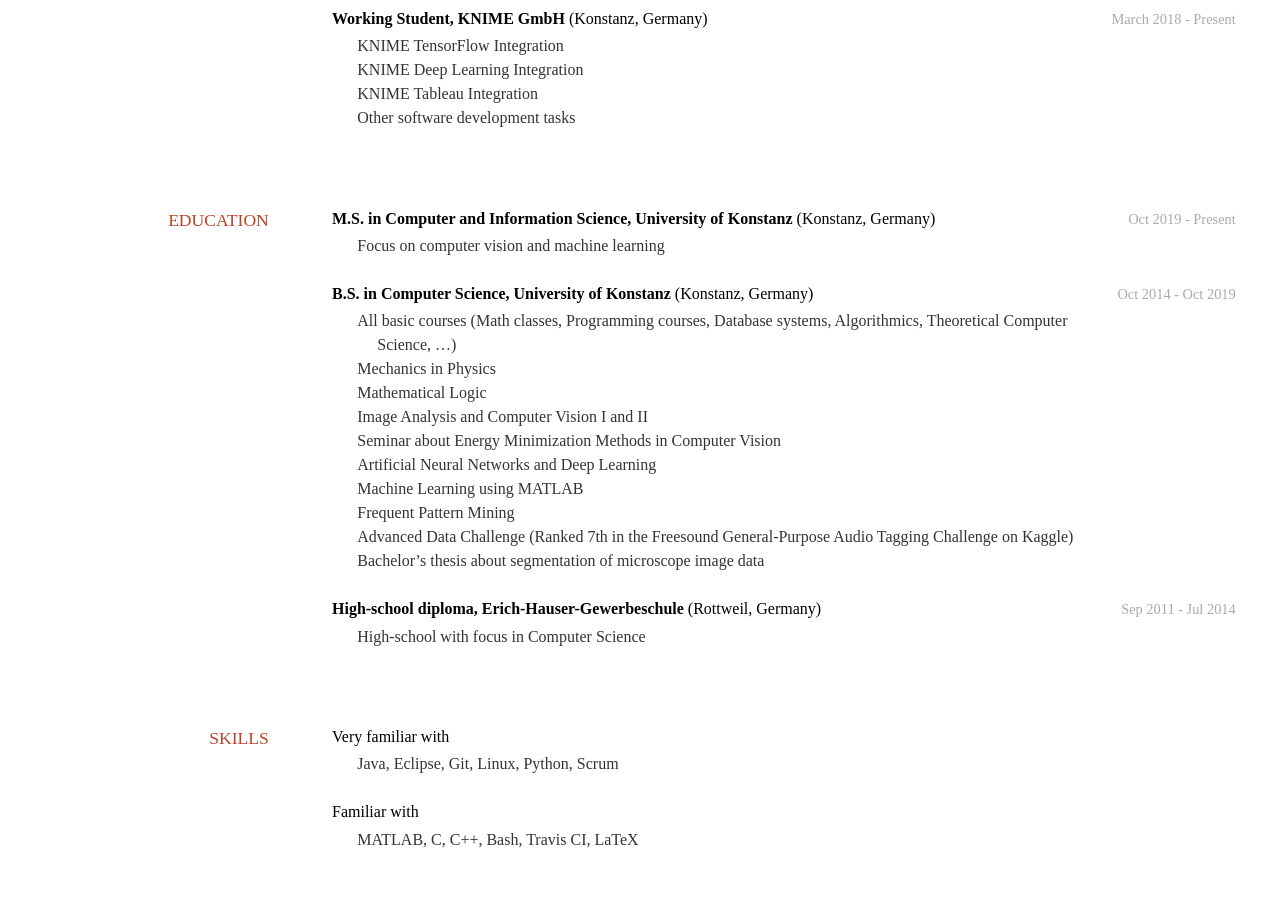
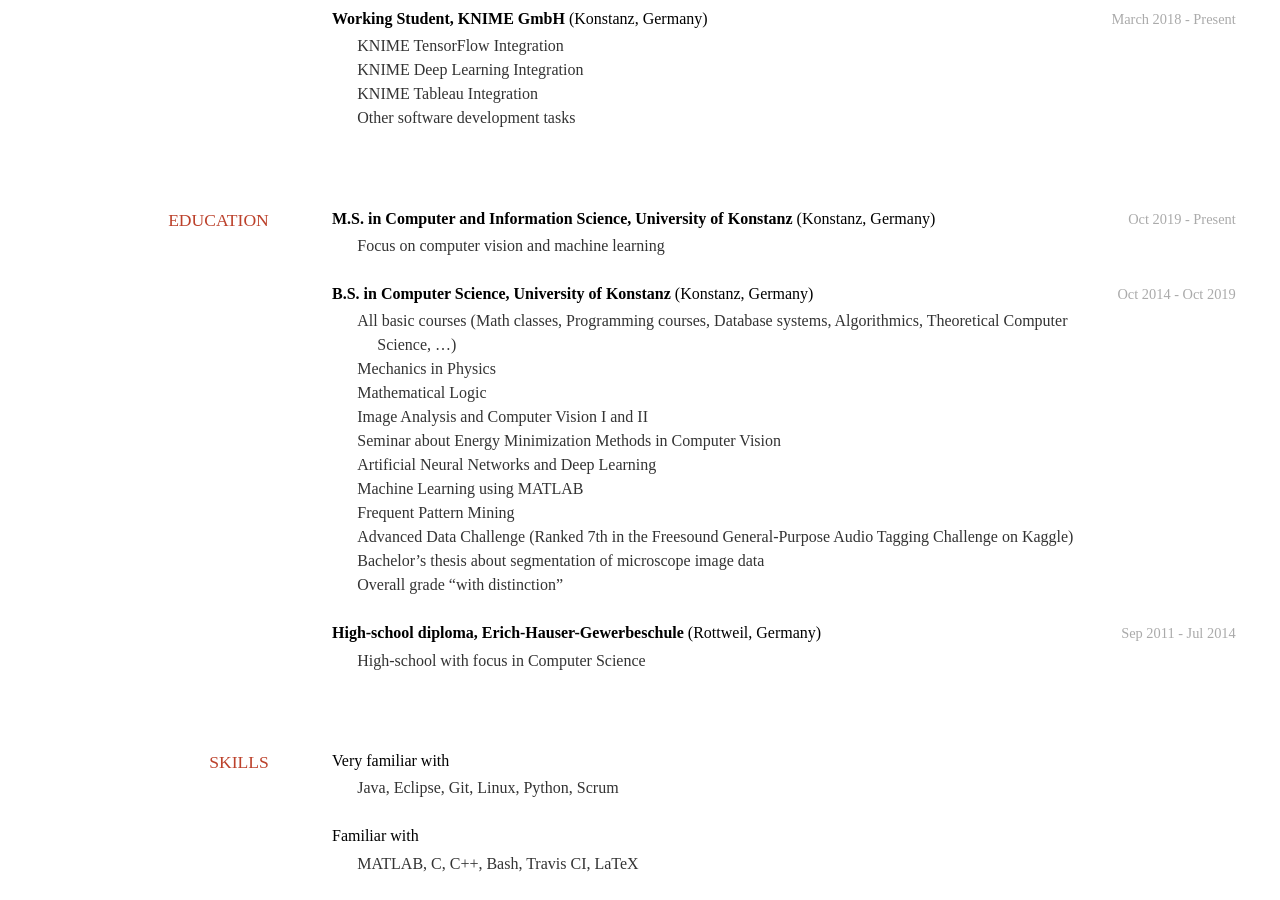
Before and after one commit to HedgehogCode/cv, a Jekyll site: the page built from cv/index.md, in a window 1280 px wide and 900 px high, scrolled down 589 px. Built offline with Jekyll 4.4.1, drawn with Linux system fonts in a browser that asks for light colours; some web fonts are replaced; before the commit the page ends 1465 px from its top, so only the background shows below that.

Commit message:
Add grade to bachelors degree

```diff
--- a/cv/index.md
+++ b/cv/index.md
@@ -69,6 +69,7 @@
 - Frequent Pattern Mining
 - Advanced Data Challenge (Ranked 7th in the Freesound General-Purpose Audio Tagging Challenge on Kaggle)
 - Bachelor's thesis about segmentation of microscope image data
+- Overall grade "with distinction"
 
 **High-school diploma, Erich-Hauser-Gewerbeschule** (Rottweil, Germany)
 `Sep 2011 - Jul 2014`
```
